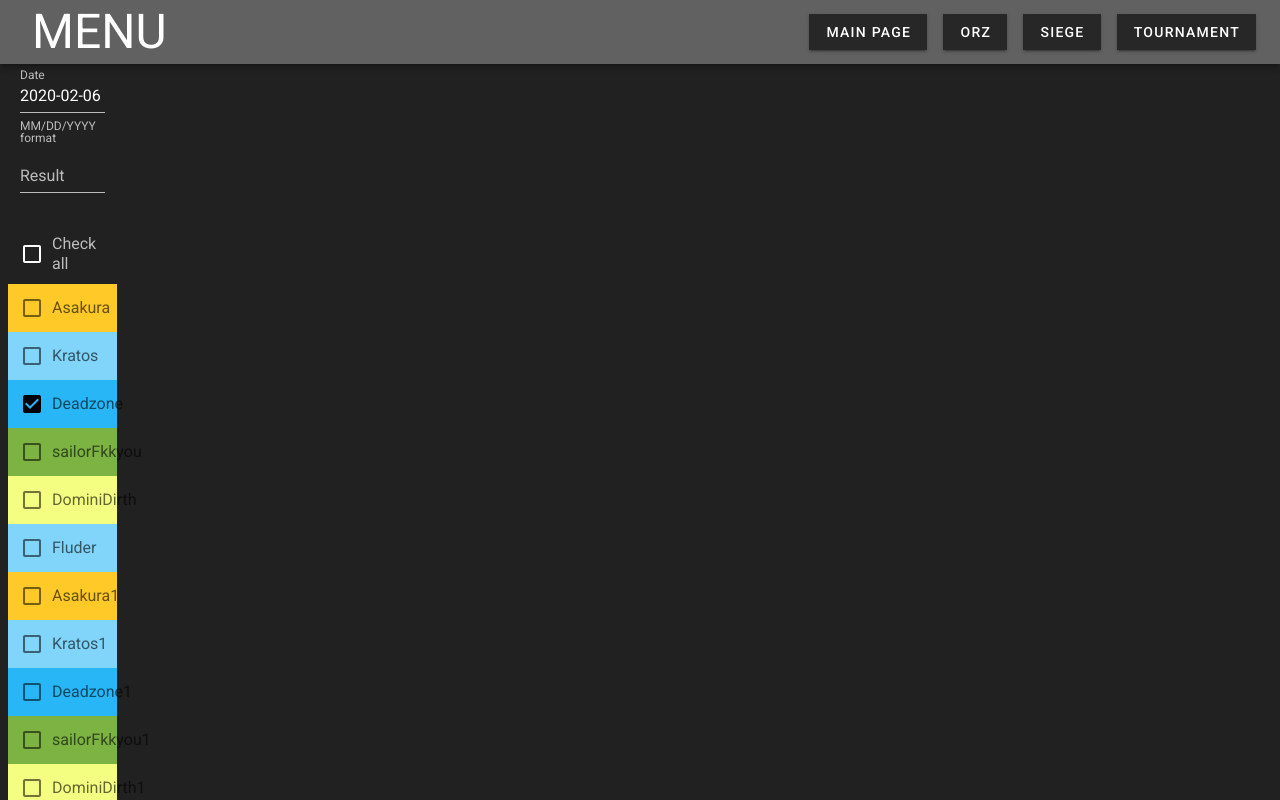
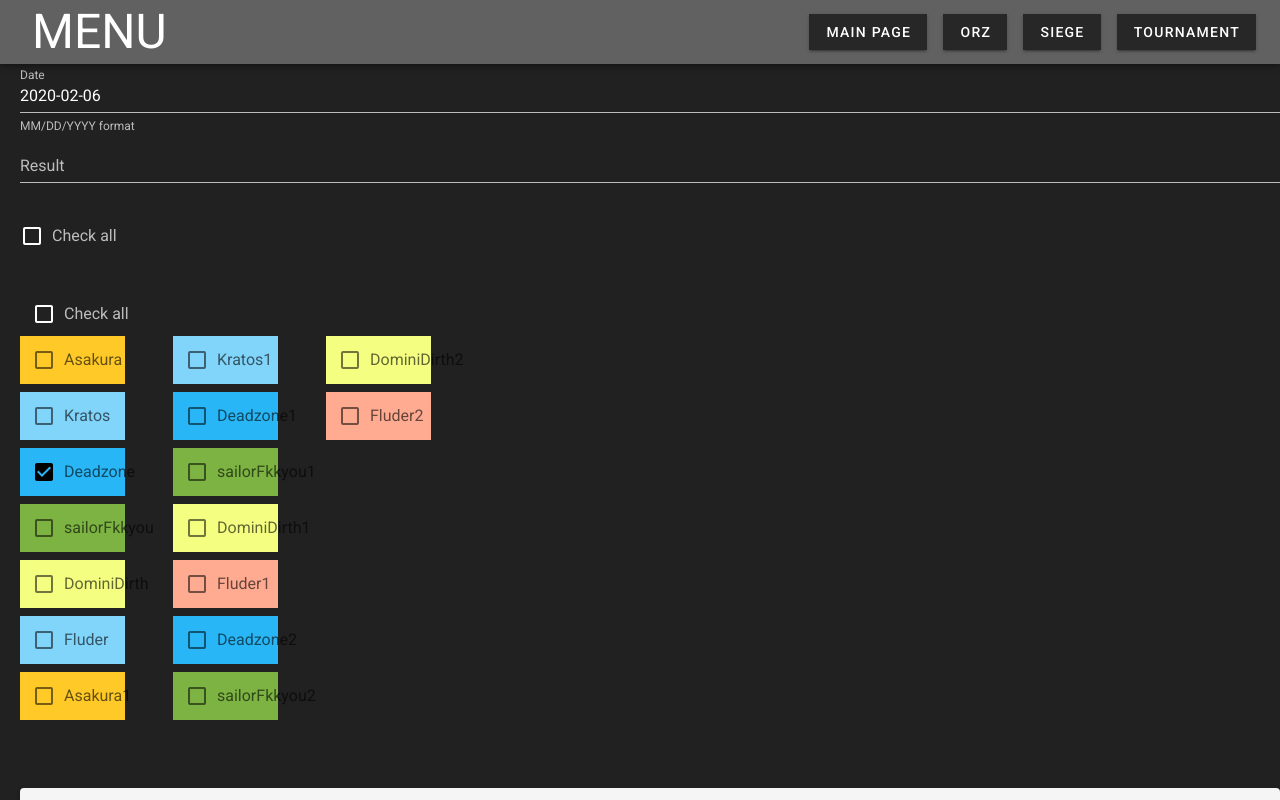
Before and after one commit to Arthkrat/RevelationMemberActivitySheet, a Vue app: page /fillorz in a window 1280 px wide. Shown: the top 800 px of the page. Built offline with nearby package versions, Linux system fonts and the light colour scheme.

Commit message:
merge branches

```diff
--- a/src/components/Pages/FillOrz.vue
+++ b/src/components/Pages/FillOrz.vue
@@ -1,7 +1,6 @@
 <template>
   <v-row>
-    <v-col cols="1" class="ml-5">
-      <form>
+    <v-col class="ml-5">
         <v-menu
           ref="menu1"
           v-model="menu1"
@@ -34,19 +33,31 @@
         dark
         v-model="checkedAll"
         :label="checkedAll ? 'Check back' : 'Check all' " @change="checkValue"></v-checkbox>
-        <v-row  v-for="(mate, index) in mates" :key="`mate-${index}`" class="text-center" >
-                <v-col :class="`${mate.classColor} black--text`">
+        <v-container style="background-color: #212121"  fluid>
+        <v-checkbox
+        dark
+        v-model="checkedAll"
+        :label="checkedAll ? 'Check back' : 'Check all' " @change="checkValue"></v-checkbox>
+        <v-row  class="text-center"
+        align="stretch"
+        justify="start"
+        style="height: 55vh; flex-direction: column; align-content: start">
+          <v-col
+          cols="1"
+          v-for="(mate, index) in mates"
+          :key="`mate-${index}`"
+          :class="`${mate.classColor} black--text mr-12 mb-2`">
               <v-checkbox v-model="presence"
               :label="mate.name"
               :value="mate.name"
               color="black"
-                    class="ma-0 pa-0"
+              class=" ma-0 pa-0"
               hide-details
               ></v-checkbox>
             </v-col>
         </v-row>
+         </v-container>
         <v-btn width="100%" class="mt-3">submit</v-btn>
-      </form>
     </v-col>
   </v-row>
 </template>
```
Lines whose indentation alone changed are shown as unchanged.
